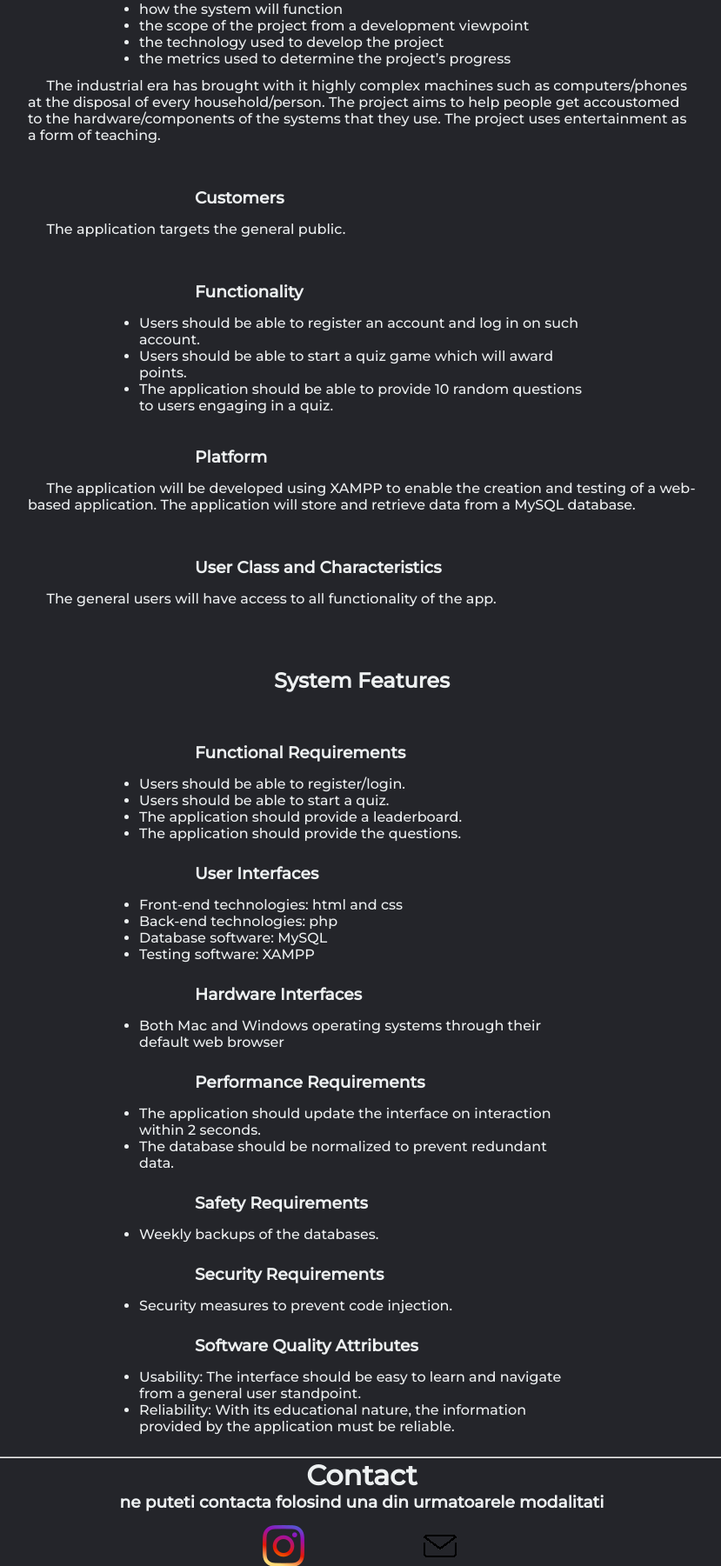
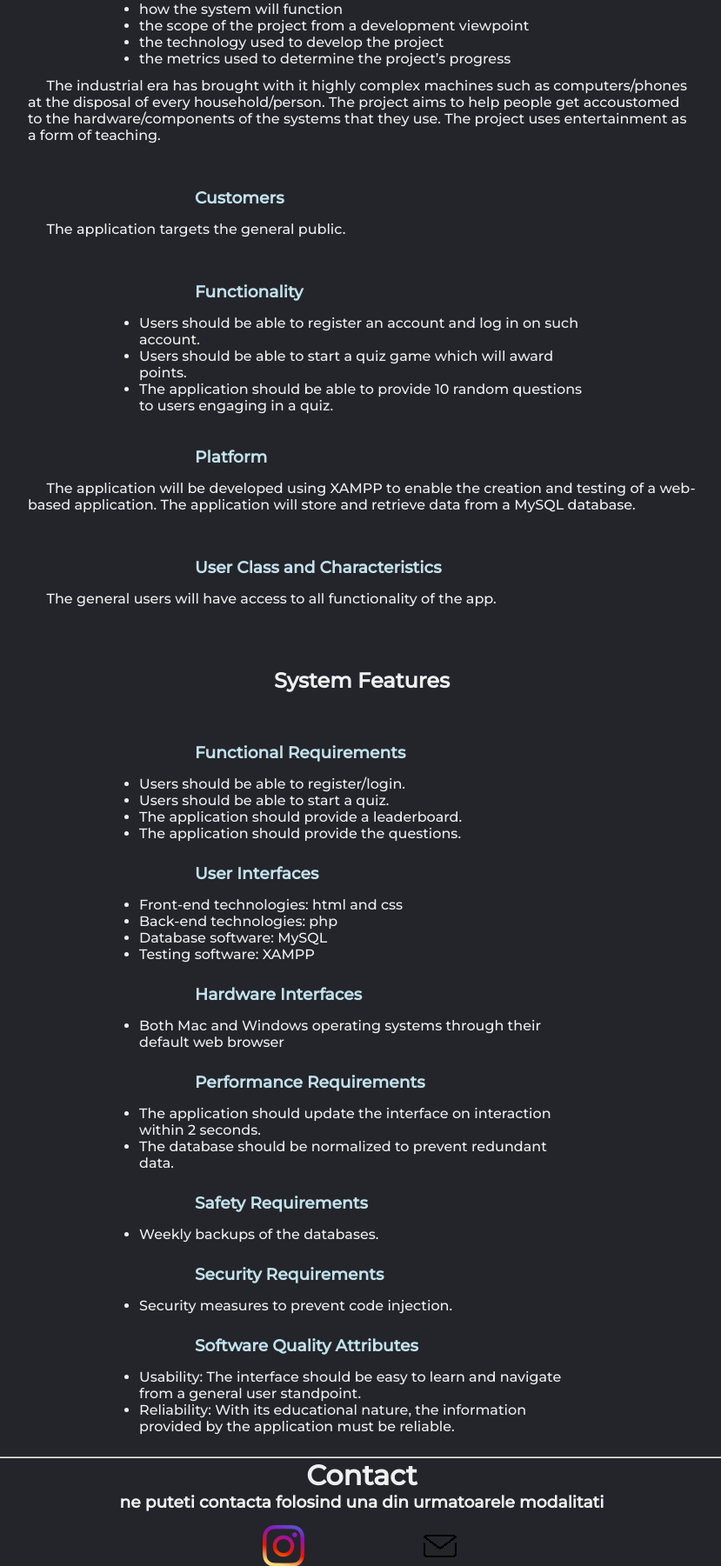
Before and after one commit to Florin67/Learning-by-Playing-Games, a PHP site: page /contact.html in a window 1280 px wide. Shown: the part 446-2247 px from the top of the page at 87% size, without its empty margins (224-1053 px from the left). Run offline with PHP 8.4, Linux system fonts and the light colour scheme.

Commit message:
Add files via upload

```diff
--- a/main.css
+++ b/main.css
@@ -5,6 +5,7 @@
     padding: 0;
     background-color: #24252A;
 }
+
 
 li, a, button, .home, .about, .contact {
     font-family: "Montserrat", sans-serif;
@@ -17,12 +18,6 @@ li, a, button, .home, .about, .contact {
 .contact, .about , .home h1, h3{
     text-align: center;
 }
-/*.home p {
-    max-width: 60%;
-    text-align: left;
-    margin-left: 20%;
-    font-size: 22px;
-}*/
 
 #navH {
     display: flex;
@@ -140,6 +135,7 @@ tbody .nickname {
     margin: 0% 35%;
     margin-bottom: 15px;
     text-align: left;
+    color: #c1e1ec;
 }
 
 #features section {
@@ -152,4 +148,5 @@ tbody .nickname {
 .contact a {
     padding: 0% 5%;
     padding-bottom: 10px;
+    width: 100%;
 }
```
Also changed, not shown: login.html (line endings or trailing spaces).
